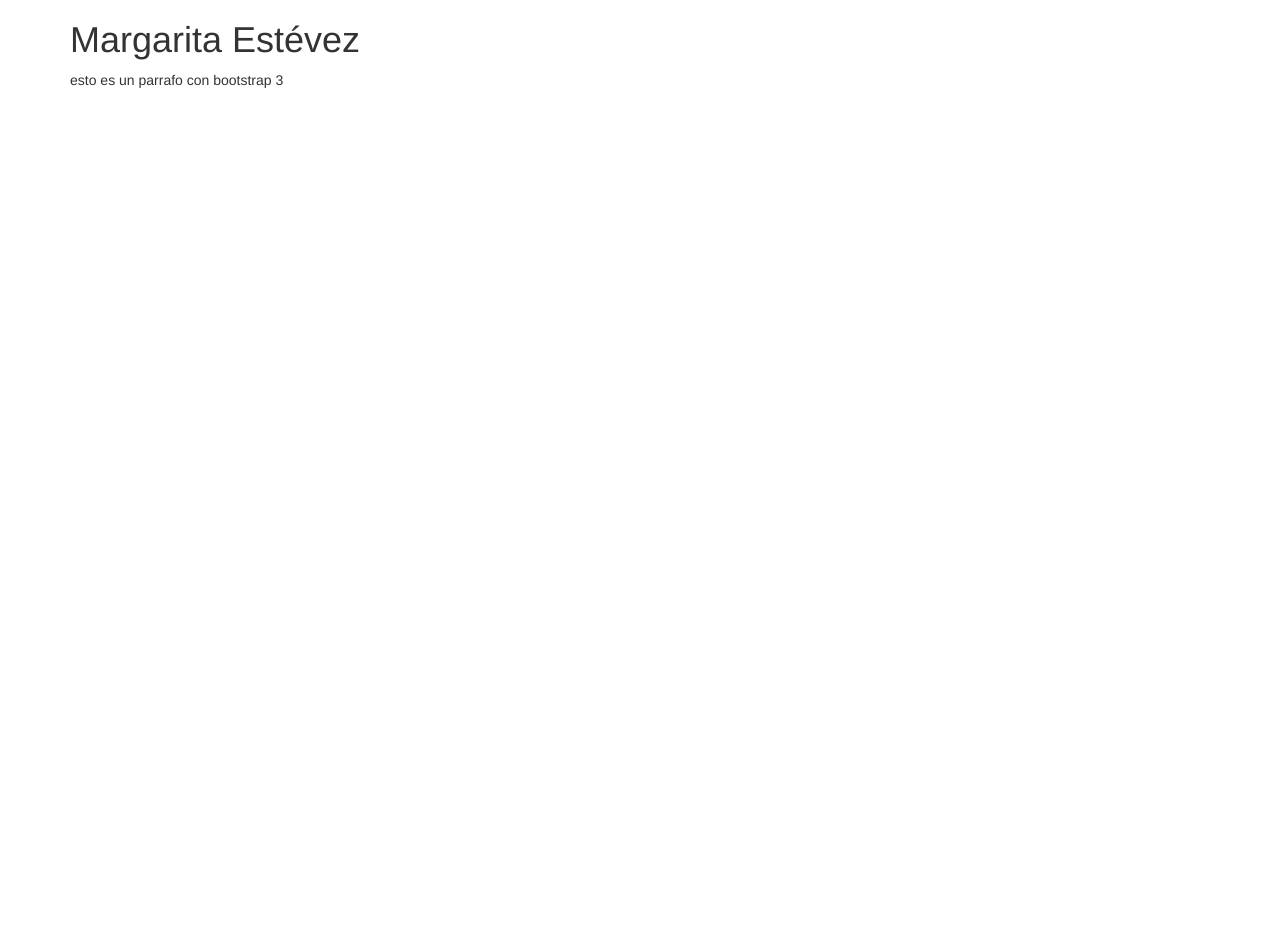
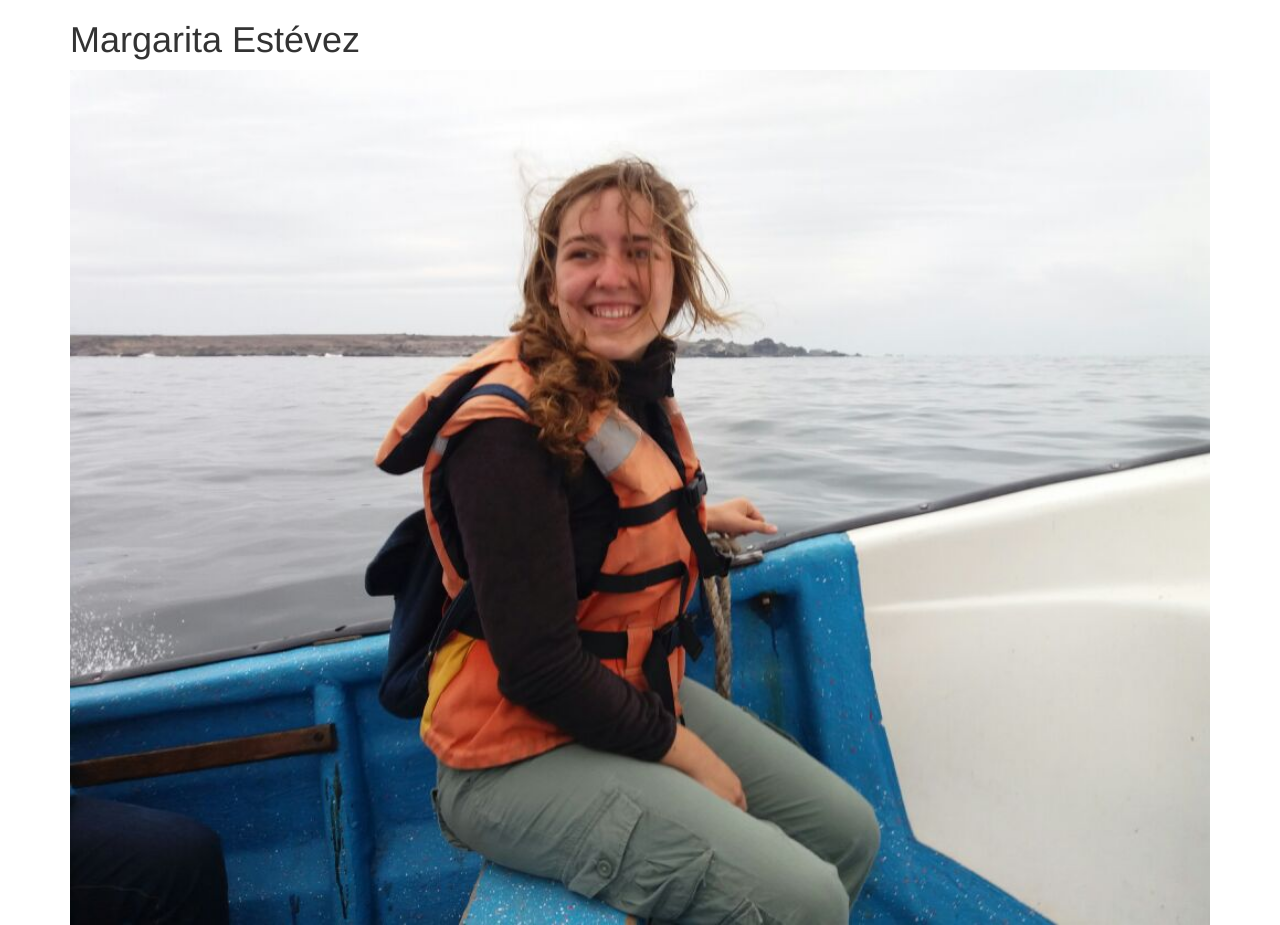
Before and after one commit to mmestevez/mmestevez, a plain HTML site: page index.html in a window 1280 px wide. Before the commit the page ends 800 px from the top, so only its background shows below. Drawn offline with nearby package versions, Linux system fonts and the light colour scheme.

Commit message:
Adding Style

```diff
--- a/index.html
+++ b/index.html
@@ -11,10 +11,7 @@
   <body>
     <div class="container">
       <h1>Margarita Estévez</h1>
-      <p>
-        esto es un parrafo con bootstrap 3
-
-      </p>
+      <img src="Unknown.jpg" class="img-responsive margin" style="width:100%" alt="Image">
       </div>
   </body>
 </html>
```
